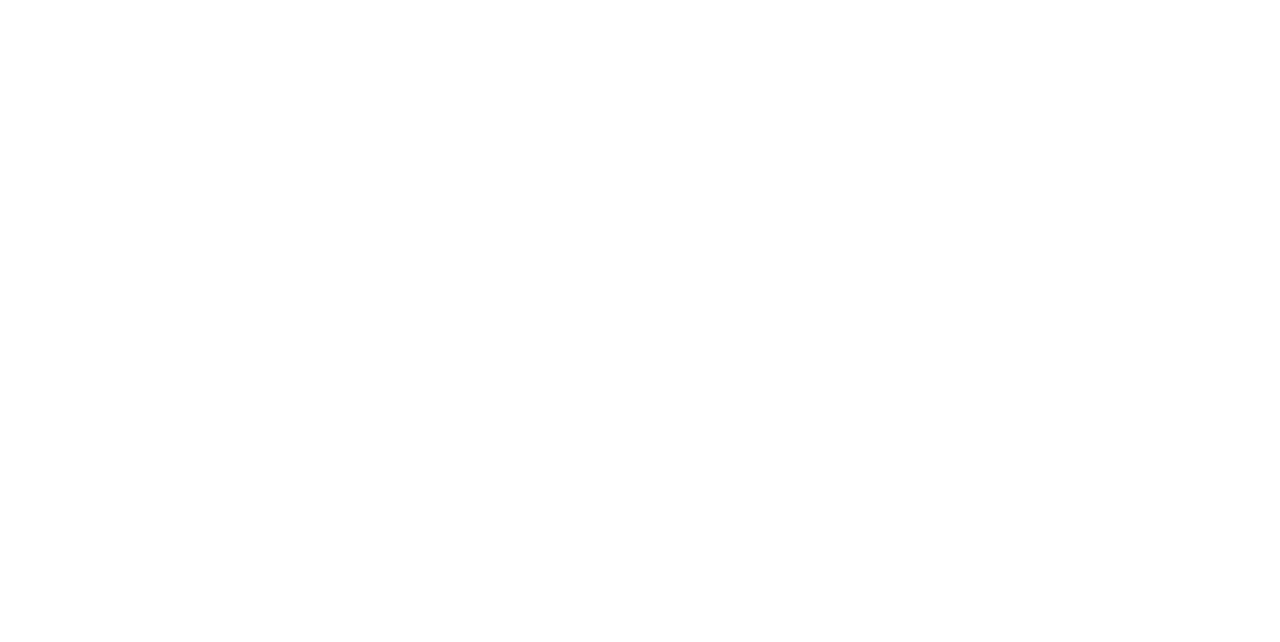
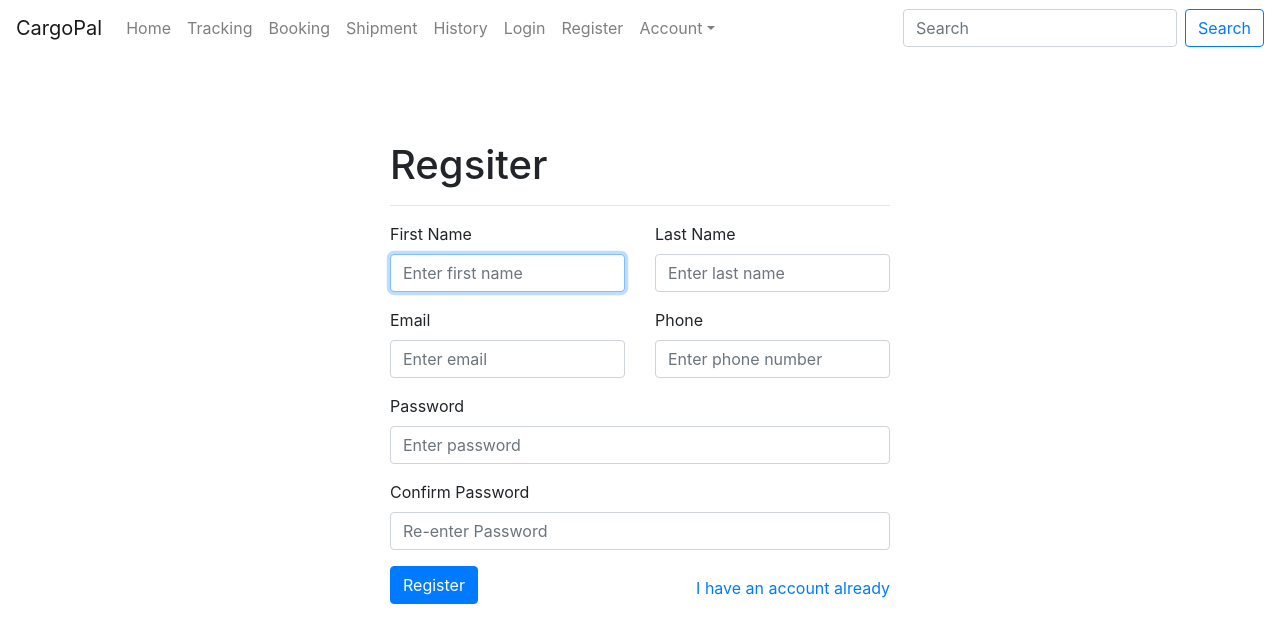
Before and after one commit to sanoj23/cargopal, a React (Create React App) app in the folder cargoPal/ClientApp/: page /register/client in a window 1280 px wide. Shown: the top 642 px of the page. Built offline with nearby package versions, Linux system fonts and the light colour scheme.

Commit message:
Register Screens Complete

```diff
--- a/cargoPal/ClientApp/src/App.js
+++ b/cargoPal/ClientApp/src/App.js
@@ -3,11 +3,11 @@
 
 import './App.css';
 
+import LandingScreen from './screens/landingScreen';
 import LoginScreen from './screens/loginScreen';
-import RegisterScreen from './screens/registerScreen';
-import LandingScreen from './screens/landingScreen';
-
-import TrackingScreen from './screens/trackingScreen';
+import { RegisterScreen as RegisterClient } from './screens/customer/registerScreen';
+import { RegisterScreen as RegisterAgent } from './screens/agent/registerScreen';
+import TrackingScreen from './screens/customer/trackingScreen';
 
 function App() {
   return (
@@ -15,7 +15,8 @@
       <Switch>
         <Route exact path="/" component={LandingScreen} />
         <Route exact path="/login" component={LoginScreen} />
-        <Route exact path="/register" component={RegisterScreen} />
+        <Route exact path="/register/client" component={RegisterClient} />
+        <Route exact path="/register/agent" component={RegisterAgent} />
         <Route exact path="/tracking" component={TrackingScreen} />
       </Switch>
     </BrowserRouter>
--- a/cargoPal/ClientApp/src/components/register.jsx
+++ b/cargoPal/ClientApp/src/components/registerAgent.jsx
@@ -7,8 +7,8 @@
 
 const phoneRegex = /^((\\+[1-9]{1,4}[ \\-]*)|(\\([0-9]{2,3}\\)[ \\-]*)|([0-9]{2,4})[ \\-]*)*?[0-9]{3,4}?[ \\-]*[0-9]{3,4}?$/;
 const validationSchema = Yup.object().shape({
-  firstName: Yup.string().required().label('First Name'),
-  lastName: Yup.string().required().label('Last Name'),
+  name: Yup.string().required().label('Company Name'),
+  address: Yup.string().required().label('Company Address'),
   email: Yup.string().required().email().label('Email'),
   phone: Yup.string()
     .required()
@@ -28,13 +28,13 @@
   // Make API call from here on
 };
 
-export default function Register() {
+export default function RegisterAgent() {
   return (
     <>
       <Formik
         initialValues={{
-          firstName: '',
-          lastName: '',
+          name: '',
+          address: '',
           email: '',
           phone: '',
           password: '',
@@ -51,28 +51,32 @@
               <Col>
                 <FormInput
                   autoFocus
-                  id="firstName"
-                  name="firstName"
+                  id="name"
+                  name="name"
                   type="text"
-                  label="First Name"
-                  placeholder="Enter first name"
-                  onBlur={() => setFieldTouched('firstName')}
-                  onChange={handleChange('firstName')}
-                  errors={errors.firstName}
-                  touched={touched.firstName}
+                  label="Company Name"
+                  placeholder="Enter company name"
+                  onBlur={() => setFieldTouched('name')}
+                  onChange={handleChange('name')}
+                  errors={errors.name}
+                  touched={touched.name}
                 />
               </Col>
+            </Row>
+
+            <Row>
               <Col>
                 <FormInput
-                  id="lastName"
-                  name="lastName"
+                  autoFocus
+                  id="address"
+                  name="address"
                   type="text"
-                  label="Last Name"
-                  placeholder="Enter last name"
-                  onBlur={() => setFieldTouched('lastName')}
-                  onChange={handleChange('lastName')}
-                  errors={errors.lastName}
-                  touched={touched.lastName}
+                  label="Company Address"
+                  placeholder="Enter company address"
+                  onBlur={() => setFieldTouched('address')}
+                  onChange={handleChange('address')}
+                  errors={errors.address}
+                  touched={touched.address}
                 />
               </Col>
             </Row>
--- /dev/null
+++ b/cargoPal/ClientApp/src/components/registerClient.jsx
@@ -0,0 +1,146 @@
+import React from 'react';
+import { Button, Col, Form, Nav, Row } from 'react-bootstrap';
+import { Formik } from 'formik';
+import * as Yup from 'yup';
+
+import FormInput from './form/formInput';
+
+const phoneRegex = /^((\\+[1-9]{1,4}[ \\-]*)|(\\([0-9]{2,3}\\)[ \\-]*)|([0-9]{2,4})[ \\-]*)*?[0-9]{3,4}?[ \\-]*[0-9]{3,4}?$/;
+const validationSchema = Yup.object().shape({
+  firstName: Yup.string().required().label('First Name'),
+  lastName: Yup.string().required().label('Last Name'),
+  email: Yup.string().required().email().label('Email'),
+  phone: Yup.string()
+    .required()
+    .min(3)
+    .max(20)
+    .label('Phone')
+    .matches(phoneRegex, 'Phone number is not valid'),
+  password: Yup.string().required().min(4).label('Password'),
+  confirmPassword: Yup.string()
+    .required()
+    .oneOf([Yup.ref('password'), null], 'Passwords must match')
+    .label('Confirm Passowrd'),
+});
+
+const requestRegister = (values) => {
+  console.log(values);
+  // Make API call from here on
+};
+
+export default function RegisterClient() {
+  return (
+    <>
+      <Formik
+        initialValues={{
+          firstName: '',
+          lastName: '',
+          email: '',
+          phone: '',
+          password: '',
+          confirmPassword: '',
+        }}
+        onSubmit={(values) => requestRegister(values)}
+        validationSchema={validationSchema}
+      >
+        {({ handleChange, handleSubmit, errors, setFieldTouched, touched }) => (
+          <Form style={{ backgroundColor: 'white', padding: 50, width: 600 }}>
+            <h1>Regsiter</h1>
+            <hr />
+            <Row>
+              <Col>
+                <FormInput
+                  autoFocus
+                  id="firstName"
+                  name="firstName"
+                  type="text"
+                  label="First Name"
+                  placeholder="Enter first name"
+                  onBlur={() => setFieldTouched('firstName')}
+                  onChange={handleChange('firstName')}
+                  errors={errors.firstName}
+                  touched={touched.firstName}
+                />
+              </Col>
+              <Col>
+                <FormInput
+                  id="lastName"
+                  name="lastName"
+                  type="text"
+                  label="Last Name"
+                  placeholder="Enter last name"
+                  onBlur={() => setFieldTouched('lastName')}
+                  onChange={handleChange('lastName')}
+                  errors={errors.lastName}
+                  touched={touched.lastName}
+                />
+              </Col>
+            </Row>
+
+            <Row>
+              <Col>
+                <FormInput
+                  id="email"
+                  name="email"
+                  type="email"
+                  label="Email"
+                  placeholder="Enter email"
+                  onBlur={() => setFieldTouched('email')}
+                  onChange={handleChange('email')}
+                  errors={errors.email}
+                  touched={touched.email}
+                />
+              </Col>
+              <Col>
+                <FormInput
+                  pattern="[0-9]{3}-[0-9]{3}-[0-9]{4}"
+                  id="phone"
+                  name="phone"
+                  type="tel"
+                  label="Phone"
+                  placeholder="Enter phone number"
+                  onBlur={() => setFieldTouched('phone')}
+                  onChange={handleChange('phone')}
+                  errors={errors.phone}
+                  touched={touched.phone}
+                />
+              </Col>
+            </Row>
+
+            <FormInput
+              id="password"
+              name="password"
+              type="password"
+              label="Password"
+              placeholder="Enter password"
+              onBlur={() => setFieldTouched('password')}
+              onChange={handleChange('password')}
+              errors={errors.password}
+              touched={touched.password}
+            />
+
+            <FormInput
+              id="confirmPassword"
+              name="confirmPassword"
+              type="password"
+              label="Confirm Password"
+              placeholder="Re-enter Password"
+              onBlur={() => setFieldTouched('confirmPassword')}
+              onChange={handleChange('confirmPassword')}
+              errors={errors.confirmPassword}
+              touched={touched.confirmPassword}
+            />
+
+            <Button variant="primary" onClick={handleSubmit}>
+              Register
+            </Button>
+
+            <a href="/login" style={{ float: 'right', marginTop: 10 }}>
+              I have an account already
+            </a>
+          </Form>
+        )}
+      </Formik>
+    </>
+  );
+}
--- a/cargoPal/ClientApp/src/components/screen.jsx
+++ b/cargoPal/ClientApp/src/components/screen.jsx
@@ -38,7 +38,17 @@
             </>
           )}
         </div>
-        <div>{children}</div>
+        <div
+          style={{
+            display: 'flex',
+            justifyContent: 'center',
+            alignItems: 'center',
+            // height: windowHeight,
+            backgroundColor: 'inherit',
+          }}
+        >
+          {children}
+        </div>
       </Container>
     </div>
   );
--- /dev/null
+++ b/cargoPal/ClientApp/src/screens/agent/registerScreen.jsx
@@ -0,0 +1,14 @@
+import React from 'react';
+
+import Screen from '../../components/screen';
+import RegisterAgent from '../../components/registerAgent';
+
+// const windowHeight = window.innerHeight;
+
+export function RegisterScreen(props) {
+  return (
+    <Screen>
+      <RegisterAgent />
+    </Screen>
+  );
+}
--- /dev/null
+++ b/cargoPal/ClientApp/src/screens/customer/registerScreen.jsx
@@ -0,0 +1,14 @@
+import React from 'react';
+
+import Screen from '../../components/screen';
+import RegisterClient from '../../components/registerClient';
+
+// const windowHeight = window.innerHeight;
+
+export function RegisterScreen(props) {
+  return (
+    <Screen>
+      <RegisterClient />
+    </Screen>
+  );
+}
--- a/cargoPal/ClientApp/src/screens/trackingScreen.jsx
+++ b/cargoPal/ClientApp/src/screens/customer/trackingScreen.jsx
@@ -1,7 +1,7 @@
 import React from 'react';
 
-import Screen from '../components/screen';
-import Tracking from '../components/tracking';
+import Screen from '../../components/screen';
+import Tracking from '../../components/tracking';
 
 export default function TrackingScreen(props) {
   return (
--- a/cargoPal/ClientApp/src/screens/loginScreen.jsx
+++ b/cargoPal/ClientApp/src/screens/loginScreen.jsx
@@ -7,17 +7,7 @@
 export default function LoginScreen(props) {
   return (
     <Screen>
-      <div
-        style={{
-          display: 'flex',
-          justifyContent: 'center',
-          alignItems: 'center',
-          // height: windowHeight,
-          backgroundColor: 'inherit',
-        }}
-      >
-        <Login />
-      </div>
+      <Login />
     </Screen>
   );
 }
--- a/cargoPal/ClientApp/src/screens/registerScreen.jsx
+++ /dev/null
@@ -1,24 +0,0 @@
-import React from 'react';
-
-import Screen from '../components/screen';
-import Register from '../components/register';
-
-// const windowHeight = window.innerHeight;
-
-export default function RegisterScreen(props) {
-  return (
-    <Screen>
-      <div
-        style={{
-          display: 'flex',
-          justifyContent: 'center',
-          alignItems: 'center',
-          // height: windowHeight,
-          backgroundColor: 'inherit',
-        }}
-      >
-        <Register />
-      </div>
-    </Screen>
-  );
-}
```
